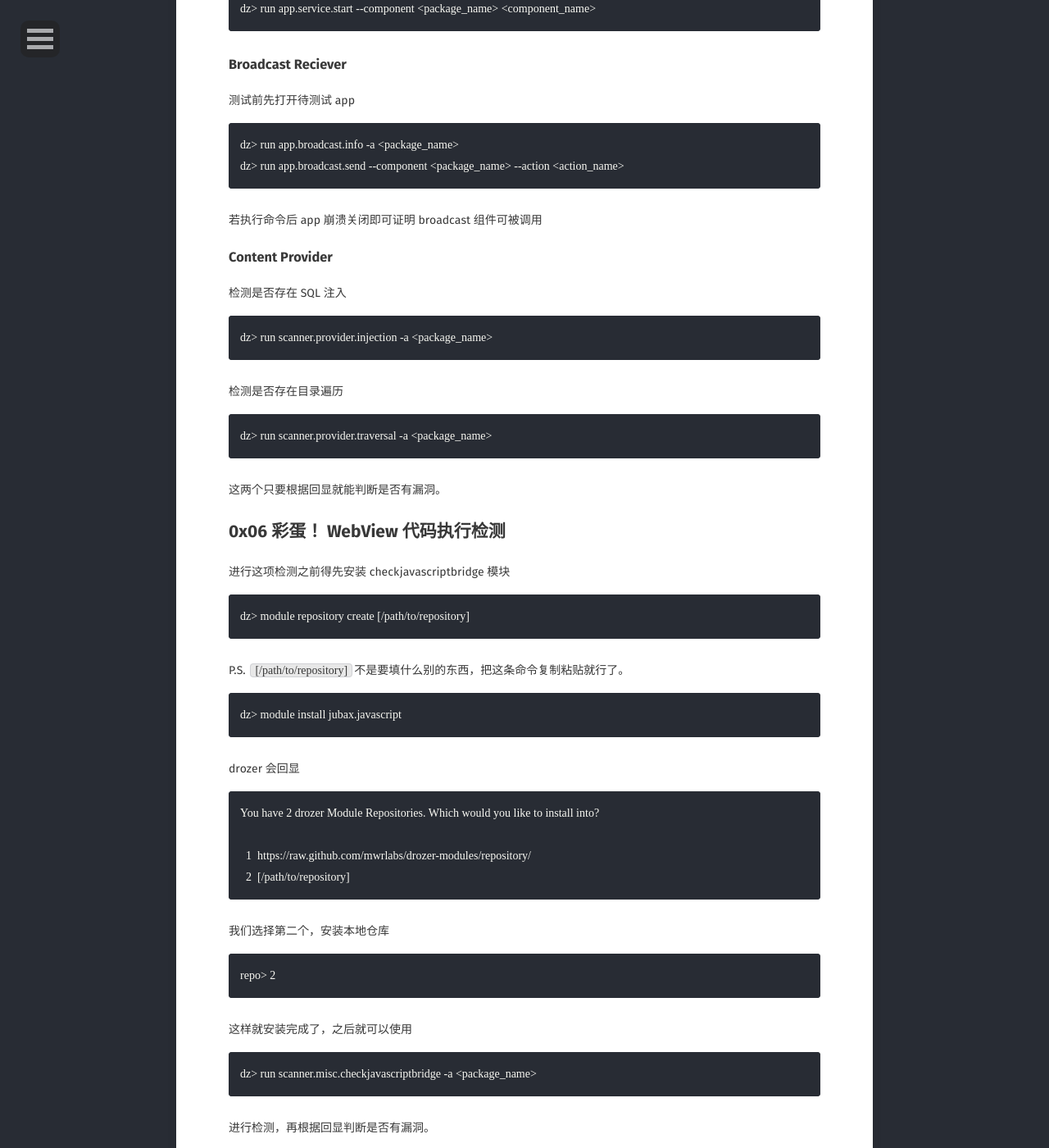
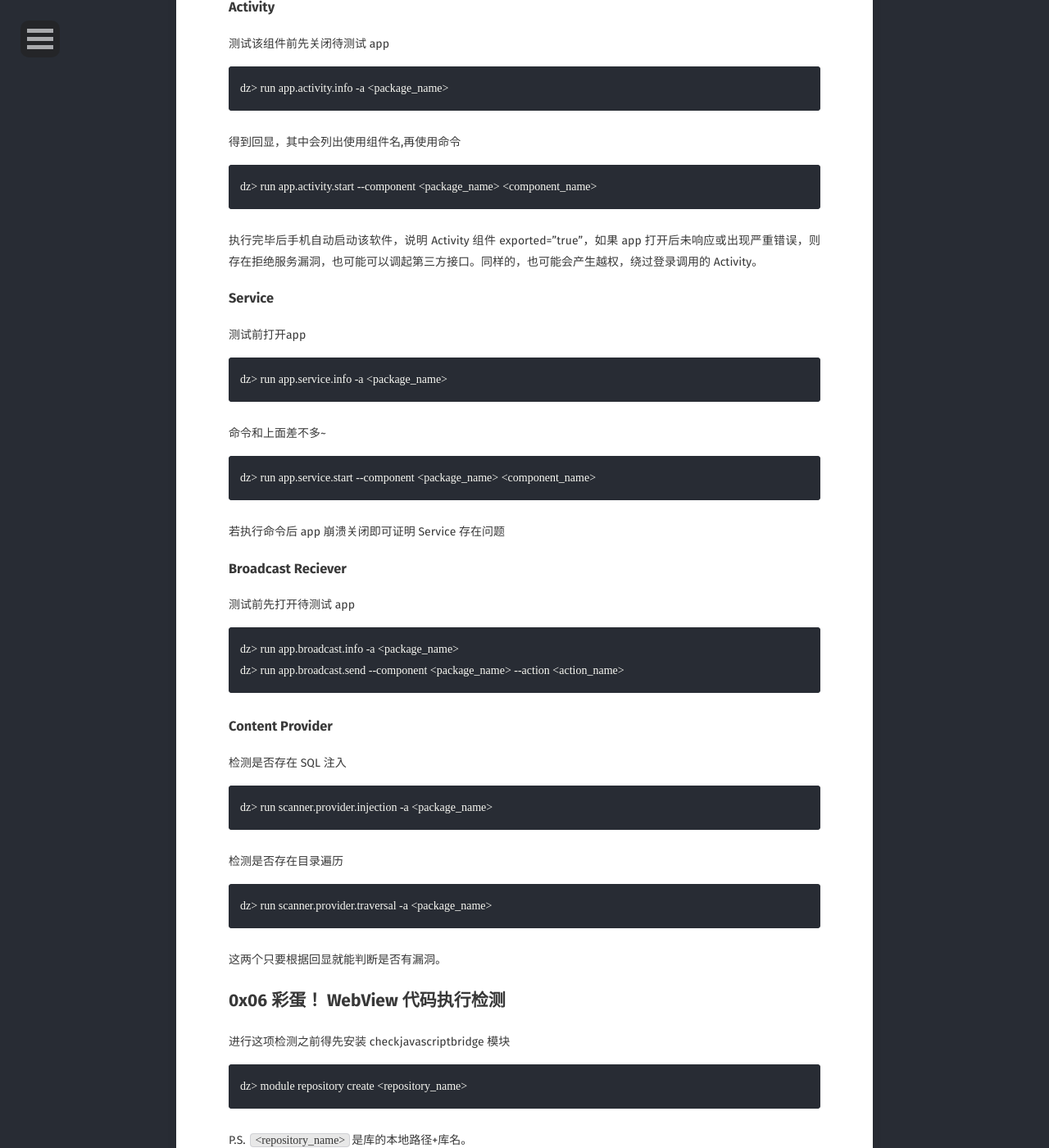
Before and after one commit to Aquilao/Blog, a Jekyll site: the page built from _posts/2019-1-6-drozer.md, in a window 1280 px wide and 1400 px high, scrolled down 9131 px. Shown: the whole window at 82% size. Built offline with Jekyll 4.4.1, drawn with Linux system fonts in a browser that asks for light colours; some web fonts are replaced; some of the changed text lies outside the part shown.

Commit message:
[^] Update drozer

```diff
--- a/_posts/2019-1-6-drozer.md
+++ b/_posts/2019-1-6-drozer.md
@@ -45,6 +45,14 @@
 
 我是选择装在我的 Kali WSL 里面了（要是装在 Windows 上貌似不支持自动补全~）
 
+**2019.11.23 更新： WSL内直接 apt install 安装的 drozer 在使用 checkjavascriptbridge 模块会出现问题，报错：**
+
+> global name 'java_path' is not defined
+
+**按照GitHub上提供的解决方法还是得安装 deb 包**
+
+![mail](https://github.com/Aquilao/Blog/raw/master/assets/img/drozer-img/mail.png)
+
 选择下载 deb 包，下载完成后使用命令
 
     dpkg -i <deb_Path>
@@ -83,7 +91,7 @@
 
 来检测设备是否连接成功，成功的话就会出现下图一样的情况。
 
-![adb devices](https://github.com/Aquilao/Blog/raw/master/assets/img/drozer-img/adb_devices.jpg)
+![adb devices](https://github.com/Aquilao/Blog/raw/master/assets/img/drozer-img/adb_devices.png)
 
 连接成功后我们进入 drozer Agent
 
@@ -101,7 +109,7 @@
 
 连接成功的话会出现一个 Android logo
 
-![drozer connect successful](https://github.com/Aquilao/Blog/raw/master/assets/img/drozer-img/drozer_start.jpg)
+![drozer connect successful](https://github.com/Aquilao/Blog/raw/master/assets/img/drozer-img/drozer_start.png)
 
 而测试机上的 drozer 会变成这样
 
@@ -142,11 +150,15 @@
 
 ### Service
 
+测试前打开app
+
     dz> run app.service.info -a <package_name>
 
-和上面差不多~
+命令和上面差不多~
 
     dz> run app.service.start --component <package_name> <component_name>
+
+若执行命令后 app 崩溃关闭即可证明 Service 存在问题
 
 ###	Broadcast Reciever
 
@@ -154,8 +166,6 @@
 
     dz> run app.broadcast.info -a <package_name>
     dz> run app.broadcast.send --component <package_name> --action <action_name>
-
-若执行命令后 app 崩溃关闭即可证明 broadcast 组件可被调用
 
 ### Content Provider
 
@@ -173,22 +183,17 @@
 
 进行这项检测之前得先安装 checkjavascriptbridge 模块
 
-    dz> module repository create [/path/to/repository]
+    dz> module repository create <repository_name>
 
-P.S. `[/path/to/repository]`不是要填什么别的东西，把这条命令复制粘贴就行了。
+P.S. `<repository_name>`是库的本地路径+库名。
 
     dz> module install jubax.javascript
 
+![create repository](https://github.com/Aquilao/Blog/raw/master/assets/img/drozer-img/create_repository.png)
+
 drozer 会回显
 
-    You have 2 drozer Module Repositories. Which would you like to install into?
-
-      1  https://raw.github.com/mwrlabs/drozer-modules/repository/
-      2  [/path/to/repository]
-
-我们选择第二个，安装本地仓库
-
-    repo> 2
+![install module](https://github.com/Aquilao/Blog/raw/master/assets/img/drozer-img/install_module.png)
 
 这样就安装完成了，之后就可以使用
 
```
Also changed, not shown: assets/img/drozer-img/adb_devices.jpg (deleted), assets/img/drozer-img/adb_devices.png (added), assets/img/drozer-img/create_repository.png (added), assets/img/drozer-img/drozer_start.jpg (deleted), assets/img/drozer-img/drozer_start.png (added), assets/img/drozer-img/install_module.png (added), assets/img/drozer-img/mail.png (added).
